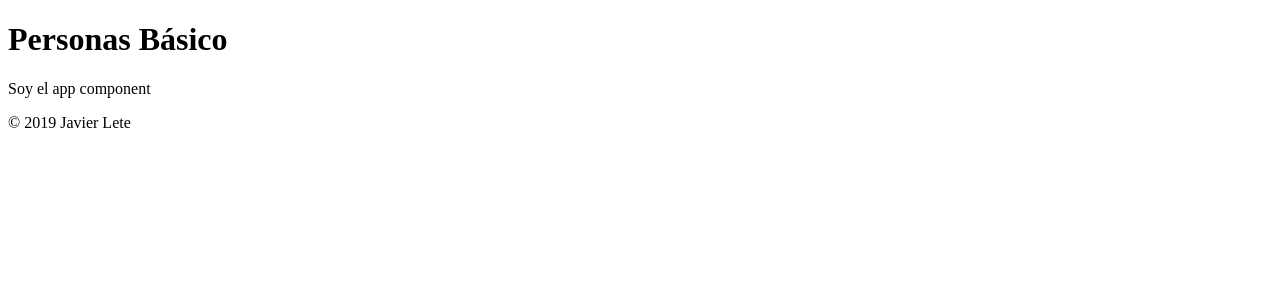
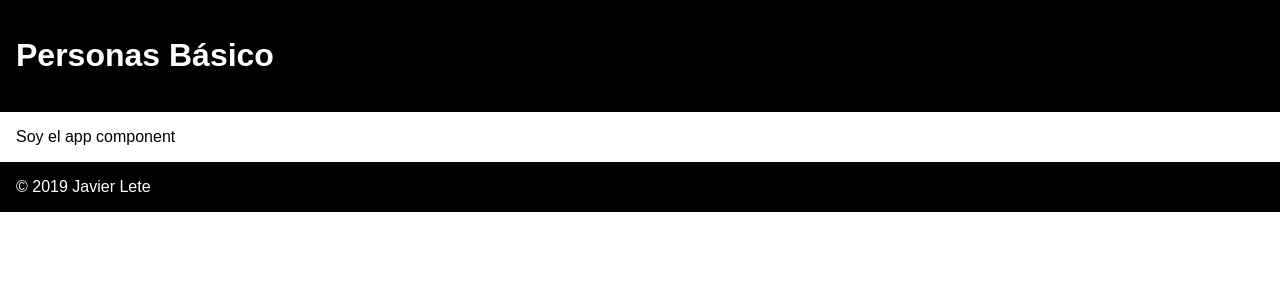
Before and after one commit to javierlete/angular-201909-personas-basico, an Angular app: page / in a window 1280 px wide. Shown: the top 300 px of the page. Built offline with nearby package versions, Linux system fonts and the light colour scheme.

Commit message:
Añadir estilos globales a la página

```diff
--- a/src/styles.css
+++ b/src/styles.css
@@ -1 +1,16 @@
 /* You can add global styles to this file, and also import other style files */
+body {
+    margin: 0;
+    font-family: sans-serif;
+}
+
+header, footer {
+    background: black;
+    color: white;
+    padding: 1em;
+}
+
+app-root {
+    display: block;
+    margin: 1em;
+}
```
